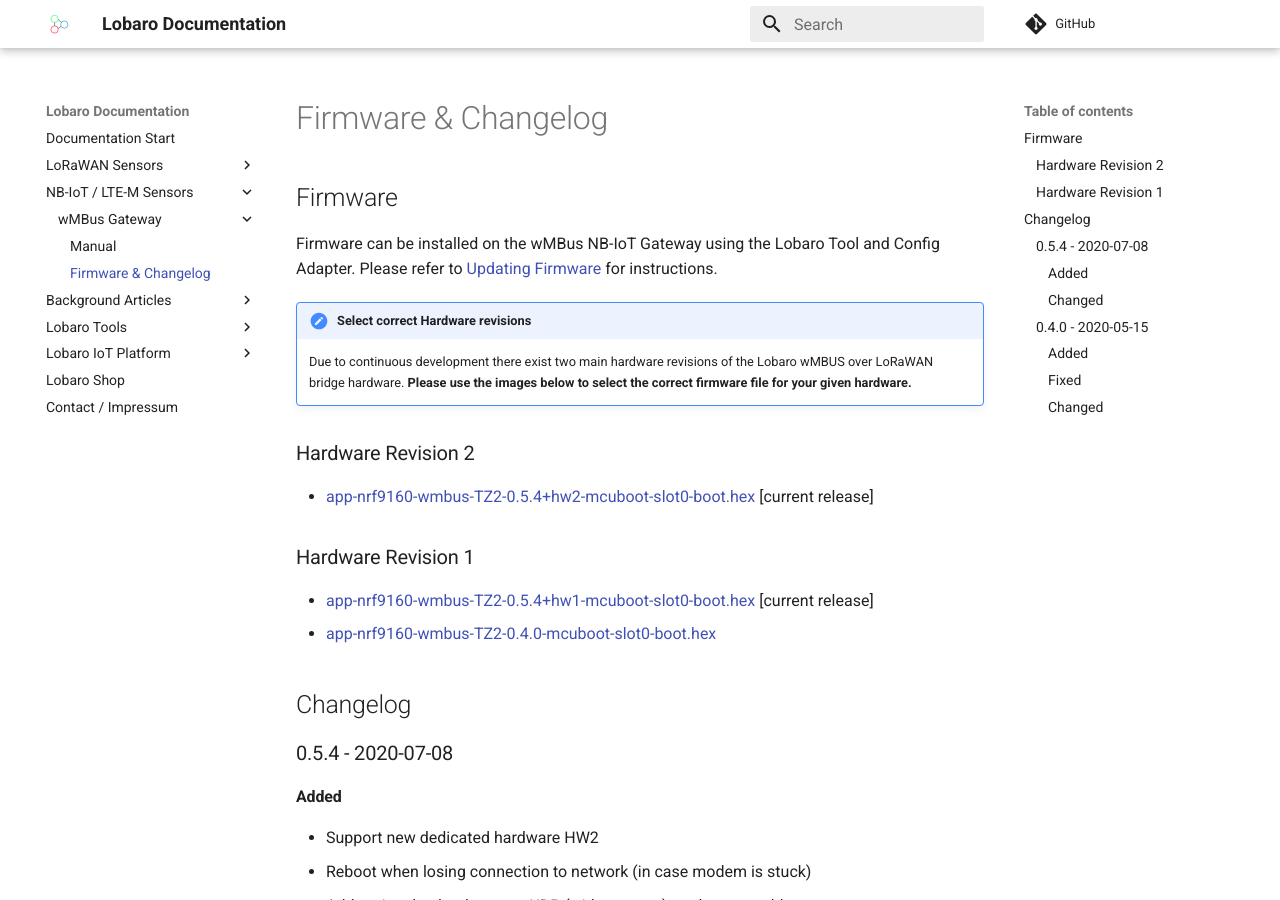
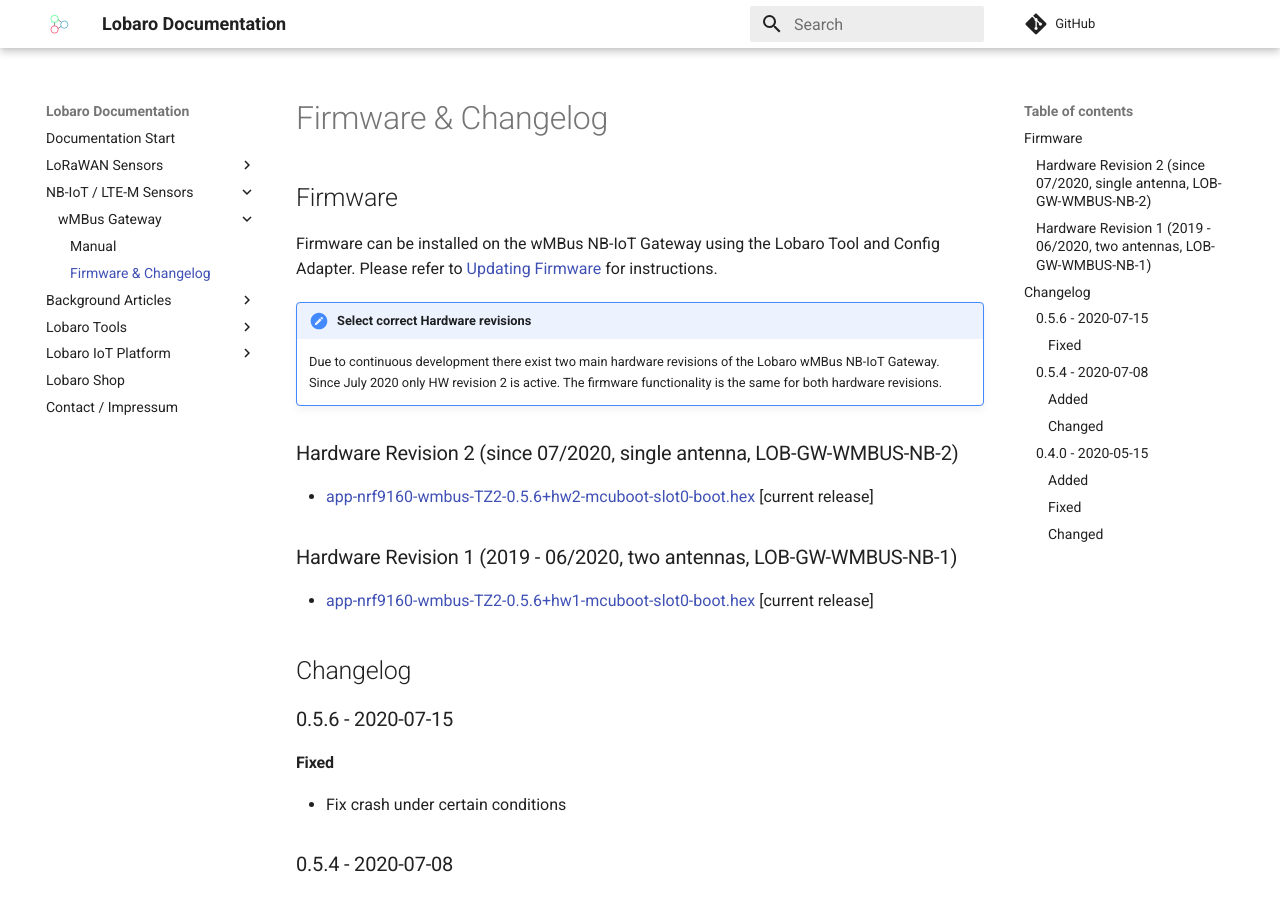
Before and after one commit to Lobaro/docs, an MkDocs documentation site: the page built from docs/nbiot-sensors/wmbus-nbiot/firmware.md, in a window 1280 px wide and 900 px high. Built offline with MkDocs 1.6.1 and Material for MkDocs 9.7.7, drawn with Linux system fonts in a browser that asks for light colours; a script that is not in the unit is left out; comment, search, counter and statistics services are not loaded.

Commit message:
update nbiot fw, change wmbus lorawan typname

```diff
--- a/docs/nbiot-sensors/wmbus-nbiot/firmware.md
+++ b/docs/nbiot-sensors/wmbus-nbiot/firmware.md
@@ -3,19 +3,20 @@
 refer to [Updating Firmware](/tools/lobaro-tool.html#updating-firmware) for instructions.
 
 !!! caution "Select correct Hardware revisions"
-    Due to continuous development there exist two main hardware revisions of the Lobaro wMBUS over LoRaWAN bridge hardware.
-    **Please use the images below to select the correct firmware file for your given hardware.**
+    Due to continuous development there exist two main hardware revisions of the Lobaro wMBus NB-IoT Gateway.
+    Since July 2020 only HW revision 2 is active. The firmware functionality is the same for both hardware revisions.
 
-### Hardware Revision 2
-* [app-nrf9160-wmbus-TZ2-0.5.4+hw2-mcuboot-slot0-boot.hex](firmware/app-nrf9160-wmbus-TZ2-0.5.4+hw2-mcuboot-slot0-boot.hex) [current release]
+### Hardware Revision 2 (since 07/2020, single antenna, LOB-GW-WMBUS-NB-2)
+* [app-nrf9160-wmbus-TZ2-0.5.6+hw2-mcuboot-slot0-boot.hex](firmware/app-nrf9160-wmbus-TZ2-0.5.6+hw2-mcuboot-slot0-boot.hex) [current release]
 
-### Hardware Revision 1
-* [app-nrf9160-wmbus-TZ2-0.5.4+hw1-mcuboot-slot0-boot.hex](firmware/app-nrf9160-wmbus-TZ2-0.5.4+hw1-mcuboot-slot0-boot.hex) [current release]
-* [app-nrf9160-wmbus-TZ2-0.4.0-mcuboot-slot0-boot.hex](firmware/app-nrf9160-wmbus-TZ2-0.4.0-mcuboot-slot0-boot.hex)
-
-
+### Hardware Revision 1 (2019 - 06/2020, two antennas, LOB-GW-WMBUS-NB-1)
+* [app-nrf9160-wmbus-TZ2-0.5.6+hw1-mcuboot-slot0-boot.hex](firmware/app-nrf9160-wmbus-TZ2-0.5.6+hw1-mcuboot-slot0-boot.hex) [current release]
 
 ## Changelog
+
+### 0.5.6 - 2020-07-15
+#### Fixed
+- Fix crash under certain conditions
 
 ### 0.5.4 - 2020-07-08
 #### Added
--- a/docs/nbiot-sensors/wmbus-nbiot/index.md
+++ b/docs/nbiot-sensors/wmbus-nbiot/index.md
@@ -1,4 +1,5 @@
-# Wireless M-Bus NB-IoT Gateway
+#LOB-GW-WMBUS-NB-2
+The Lobaro Wireless M-Bus NB-IoT Gateway.
 
 ## Overview
 
```
Also changed, not shown: docs/index.md (+4 -2 lines), docs/lorawan-sensors/wmbus-lorawan/index.md (+16 -14 lines), 5 other files.
